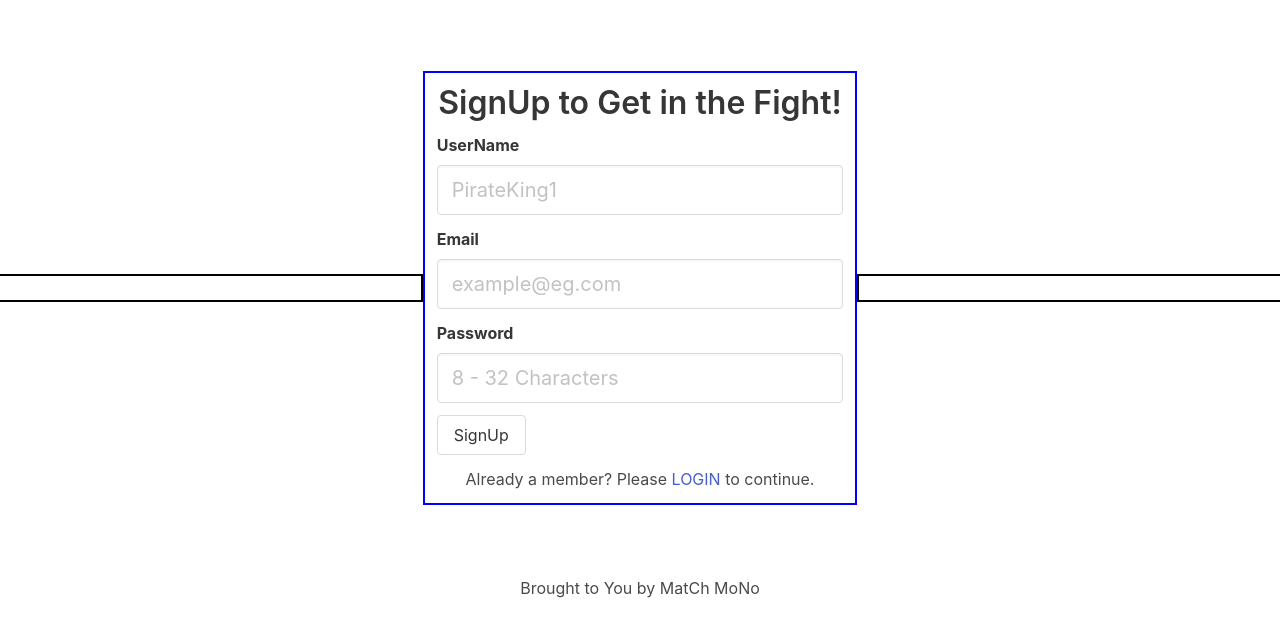
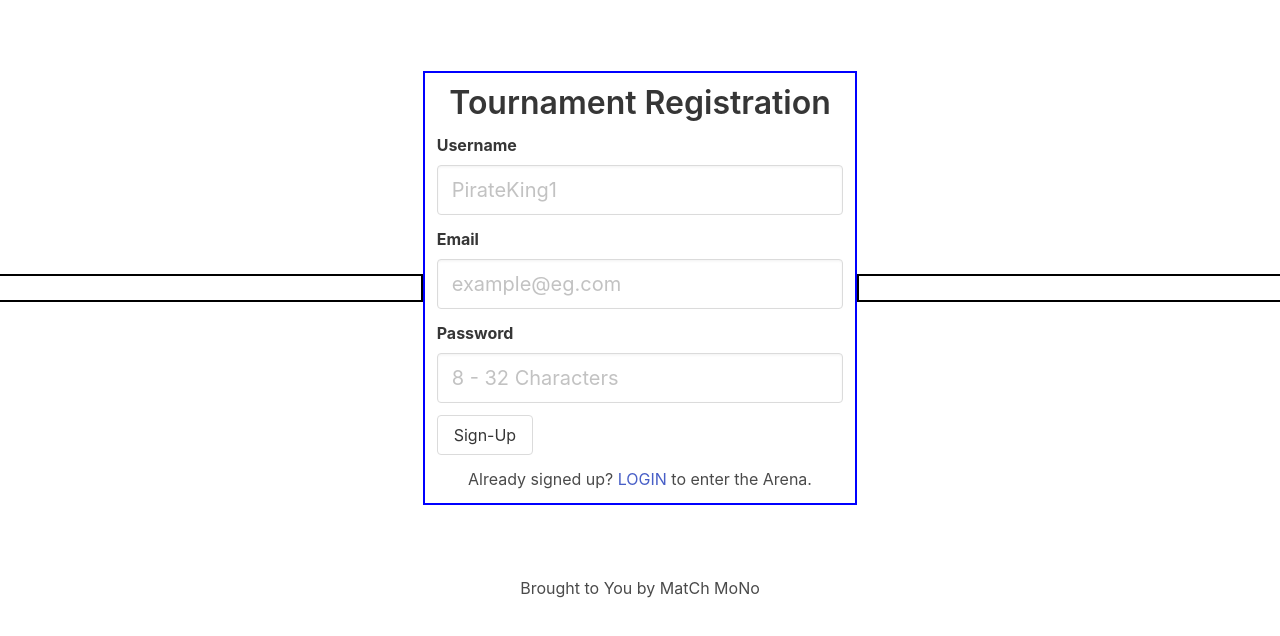
Before and after one commit to nolshark/project_3, a React (Create React App) app in the folder client/: page /signup in a window 1280 px wide. Shown: the top 636 px of the page. Built offline with nearby package versions, Linux system fonts and the light colour scheme.

Commit message:
Updated Message

```diff
--- a/client/src/pages/Login.js
+++ b/client/src/pages/Login.js
@@ -37,7 +37,7 @@ const Login = () => {
                     </div>
                     <div class="field has-text-centered">
                         <div class="control">
-                            <p>Recent to the Rumble? <a href="/signup">SIGNUP</a> to get started.</p>
+                            <p>New to the Fight? <a href="/signup">SIGNUP</a> to get started.</p>
                         </div>
                     </div>
                 </form>
--- a/client/src/pages/Signup.js
+++ b/client/src/pages/Signup.js
@@ -20,10 +20,10 @@ const Signup = () => {
                 </div>
                 <form id="signForm" class="column" style={{ border: "2px solid blue", }}>
                     <div class="field container has-text-centered">
-                        <h1 class="title">SignUp to Get in the Fight!</h1>
+                        <h1 class="title">Tournament Registration</h1>
                     </div>
                     <div class="field">
-                        <label class="label">UserName</label>
+                        <label class="label">Username</label>
                         <div>
                             <input class="input is-medium" type="text" placeholder="PirateKing1"></input>
                         </div>
@@ -42,12 +42,12 @@ const Signup = () => {
                     </div>
                     <div class="field">
                         <div class="control">
-                            <button class="button">SignUp</button>
+                            <button class="button">Sign-Up</button>
                         </div>
                     </div>
                     <div class="field has-text-centered">
                         <div class="control">
-                            <p>Already a member? Please <a href="/login">LOGIN</a> to continue.</p>
+                            <p>Already signed up? <a href="/login">LOGIN</a> to enter the Arena.</p>
                         </div>
                     </div>
                 </form>
```
